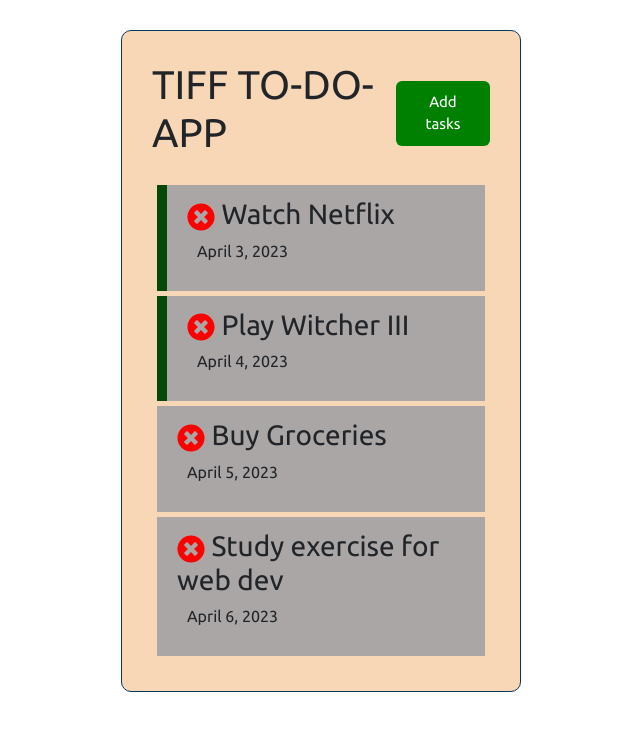
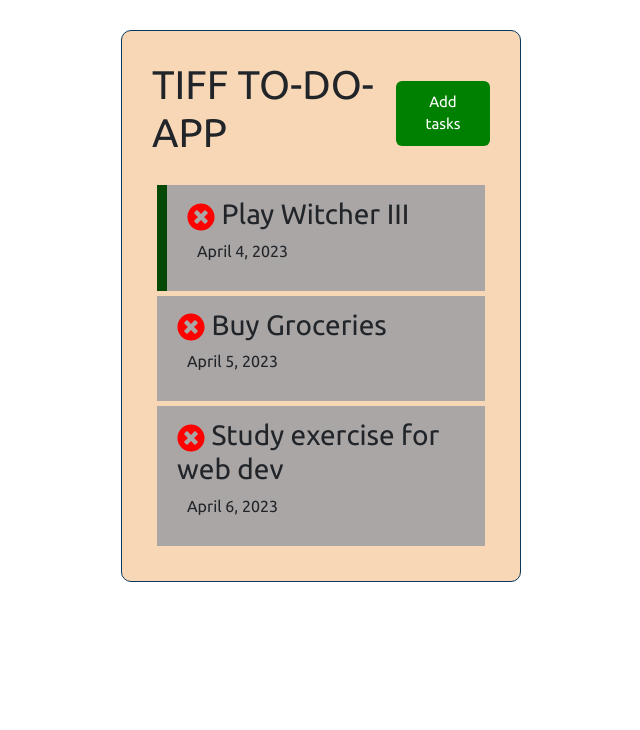
Before and after one commit to TayloPortfolioWebsites/reactExercise2, a React (Create React App) app in the folder reactapp1/: page / in a window 1280 px wide. Shown: the top 730 px of the page, without its empty margins (319-959 px from the left). Built offline with nearby package versions, Linux system fonts and the light colour scheme; data requests are answered from the project's data file.

Commit message:
implement delete feature from backend

```diff
--- a/reactapp1/db.json
+++ b/reactapp1/db.json
@@ -1,11 +1,5 @@
 {
   "tasks": [
-    {
-      "id": 1,
-      "text": "Watch Netflix",
-      "day": "April 3, 2023",
-      "reminder": true
-    },
     {
       "id": 2,
       "text": "Play Witcher III",
--- a/reactapp1/src/App.js
+++ b/reactapp1/src/App.js
@@ -25,7 +25,6 @@
   }
 
 // ADD TASK
-
 const addTask = (tasklist) =>{
   const id = Math.floor(Math.random() * 10000) + 1;
 
@@ -34,13 +33,20 @@
 }
 
 // DELETE TASK
+/*
+const deleteTask = (id) => {
+  setTasks(task.filter((task) => task.id !== id));
+}
+*/
 
-const deleteTask = (id) => {
+const deleteTask = async (id) => {
+  await fetch(`http://localhost:5000/tasks/${id}`,{
+    method: 'DELETE'
+  });
   setTasks(task.filter((task) => task.id !== id));
 }
 
 // TOGGLE TASK
-
 const toggleActive = (id) => {
   setTasks(
     task.map((task)=> task.id === id ? {...task, reminder: !task.reminder}: task)
```
